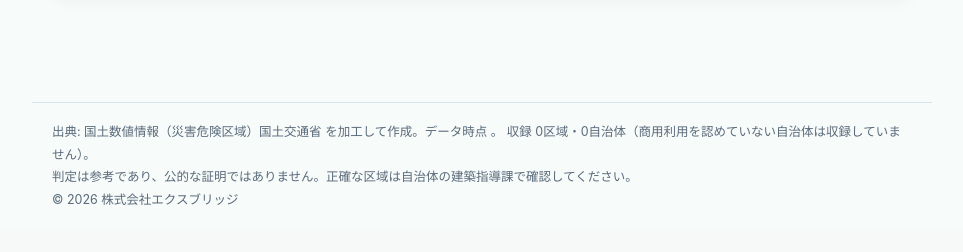
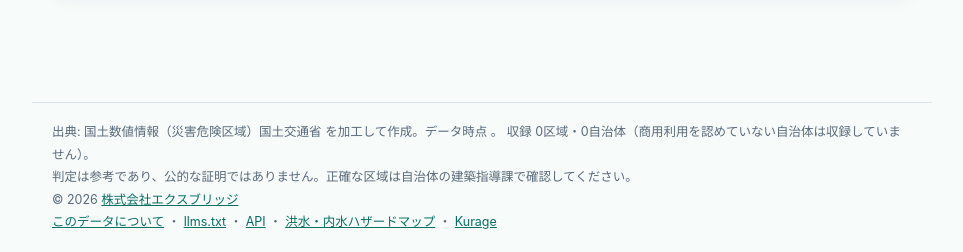
Before and after one commit to katsushi2441/kriskarea, a FastAPI app: page /about in a window 1280 px wide. Shown: the part 820-1072 px from the top of the page, without its empty margins (158-1121 px from the left). Before the commit the page ends 1025 px from the top, so only its background shows below. Run offline with FastAPI, Linux system fonts and the light colour scheme; parts of the project's set-up code (start-up, migrations or seed data) failed here and were passed over.

Commit message:
SEO/OGP/AEO: canonical・OGP画像・JSON-LD・llms.txt・sitemap を追加し、内部リンクの絶対パスを直す
- 内部リンクが "/about" "/map/" の絶対パスで、公開先の /kriskarea.php/ 配下では
  サイト直下(404)へ飛んでいた。root_prefix() で相対に直し、クローラーが辿れるようにした
- head: canonical / og:type,site_name,title,description,url,image,locale / twitter:card
- JSON-LD: WebSite+SearchAction（全ページ）、FAQPage（トップ・about）、BreadcrumbList（下層）
- llms.txt: AI検索向けの要約。ハザードマップとの違い・収録範囲・API・注意書き
- sitemap.xml と robots.txt の Sitemap 行
- OGP画像 1200×630 を scripts/make_ogp.py で生成（kseido と同じ型）
- ページ別のタイトル・説明文（トップ38字・地図・about）

Co-Authored-By: Claude Opus 5 (1M context) <noreply@anthropic.com>

```diff
--- a/app/main.py
+++ b/app/main.py
@@ -20,18 +20,21 @@ from datetime import date
 
 import requests
 from fastapi import FastAPI, Request
-from fastapi.responses import HTMLResponse, JSONResponse, PlainTextResponse
+from fastapi.responses import HTMLResponse, JSONResponse, PlainTextResponse, Response
+from fastapi.staticfiles import StaticFiles
 from fastapi.templating import Jinja2Templates
 
 from app.lookup import Index
 
 PORT = int(os.environ.get("KRISKAREA_PORT", "18311"))
 SITE = os.environ.get("KRISKAREA_SITE_NAME", "Kurage 災害危険区域マップ")
+PUBLIC_BASE = os.environ.get("KRISKAREA_PUBLIC_BASE", "https://kurage.exbridge.jp/kriskarea.php").rstrip("/")
 GSI = "https://msearch.gsi.go.jp/address-search/AddressSearch"
 UA = {"User-Agent": "kriskarea/1.0 (kurage.exbridge.jp)"}
 ROOT = os.path.dirname(os.path.dirname(os.path.abspath(__file__)))
 templates = Jinja2Templates(directory=os.path.join(ROOT, "app", "templates"))
 app = FastAPI(title=SITE)
+app.mount("/static", StaticFiles(directory=os.path.join(ROOT, "app", "static")), name="static")
 INDEX = Index()
 
 LINKS = {
@@ -73,10 +76,80 @@ def admin_code_of(title: str) -> str:
     return ""
 
 
+FAQ = [
+    ("災害危険区域とは何ですか",
+     "建築基準法第39条にもとづき、市町村や都道府県が条例で指定する区域です。津波・高潮・出水・崖崩れなどの"
+     "危険が著しいと認められる区域で、条例により住宅の建築が禁止されたり、居室の床の高さなどの条件が付きます。"),
+    ("ハザードマップと何が違うのですか",
+     "ハザードマップは「その場所が浸水する想定か」を示す図で、建築の可否は決めません。災害危険区域は条例による"
+     "建築規制そのもので、指定されていると家が建てられない、あるいは条件付きになります。家を買う・建てる前に"
+     "効くのは災害危険区域のほうです。"),
+    ("不動産取引で説明されますか",
+     "災害危険区域は宅地建物取引業法の重要事項説明の対象です（施行規則第16条の4の3ほか、法令に基づく制限として"
+     "説明されます）。ただし説明されるのは契約の直前です。土地を探している段階で自分で確かめられるように作りました。"),
+    ("このサイトの判定は公的な証明になりますか",
+     "なりません。住所から求めた代表点による参考情報です。正確な区域の境界は、その自治体の建築指導課（建築主事）で"
+     "確認してください。データを取り込んでいない自治体では「区域外」ではなく「未収録」と表示します。"),
+]
+
+
+def jsonld_for(path: str) -> str:
+    """構造化データ。AI検索・検索エンジンに「何を答えるサイトか」を機械可読で渡す。"""
+    graph = [{
+        "@type": "WebSite",
+        "@id": PUBLIC_BASE + "/#website",
+        "name": SITE,
+        "url": PUBLIC_BASE + "/",
+        "inLanguage": "ja",
+        "publisher": {"@type": "Organization", "name": "株式会社エクスブリッジ", "url": "https://exbridge.jp/"},
+        "potentialAction": {
+            "@type": "SearchAction",
+            "target": {"@type": "EntryPoint", "urlTemplate": PUBLIC_BASE + "/?q={search_term_string}"},
+            "query-input": "required name=search_term_string",
+        },
+    }]
+    if path in ("/", "/about"):
+        graph.append({
+            "@type": "FAQPage",
+            "mainEntity": [
+                {"@type": "Question", "name": q,
+                 "acceptedAnswer": {"@type": "Answer", "text": a}} for q, a in FAQ
+            ],
+        })
+    if path != "/":
+        graph.append({
+            "@type": "BreadcrumbList",
+            "itemListElement": [
+                {"@type": "ListItem", "position": 1, "name": SITE, "item": PUBLIC_BASE + "/"},
+                {"@type": "ListItem", "position": 2,
+                 "name": "地図で見る" if path.startswith("/map") else "このデータについて",
+                 "item": PUBLIC_BASE + path},
+            ],
+        })
+    return json.dumps({"@context": "https://schema.org", "@graph": graph}, ensure_ascii=False)
+
+
+def root_prefix(path: str) -> str:
+    """画面内のリンクに付ける相対プレフィックス。
+
+    公開時は heteml の /kriskarea.php/ 配下に置かれるので、リンクを "/about" と
+    絶対で書くとサイト直下（404）へ飛ぶ。置き場所が変わっても壊れないよう、
+    ページの深さから "../" を組み立てる。末尾スラッシュの有無で深さが変わる。
+    """
+    segs = [s for s in path.split("/") if s]
+    depth = len(segs) if path.endswith("/") else max(0, len(segs) - 1)
+    return "../" * depth
+
+
 def page(request: Request, name: str, **kw):
+    # canonical / og:url は公開URL（heteml のプロキシ経由）で出す。バックエンドの
+    # 127.0.0.1:18311 を書くと検索エンジンにもAIにも届かないURLになる。
+    path = request.url.path
     kw.update(site=SITE, links=LINKS, year=date.today().year,
               count=INDEX.count, city_count=INDEX.city_count,
-              vintage=INDEX.vintage, attribution=INDEX.attribution)
+              vintage=INDEX.vintage, attribution=INDEX.attribution,
+              public_base=PUBLIC_BASE, canonical=PUBLIC_BASE + path,
+              root=root_prefix(path), jsonld=jsonld_for(path))
     return templates.TemplateResponse(request, name, kw)
 
 
@@ -174,4 +247,55 @@ def about(request: Request):
 
 @app.get("/robots.txt", response_class=PlainTextResponse)
 def robots():
-    return "User-agent: *\nAllow: /\n"
+    return f"User-agent: *\nAllow: /\n\nSitemap: {PUBLIC_BASE}/sitemap.xml\n"
+
+
+@app.get("/sitemap.xml")
+def sitemap():
+    urls = "".join(
+        f"<url><loc>{PUBLIC_BASE}{p}</loc><changefreq>monthly</changefreq></url>"
+        for p in ("/", "/map/", "/about")
+    )
+    xml = f'<?xml version="1.0" encoding="UTF-8"?><urlset xmlns="http://www.sitemaps.org/schemas/sitemap/0.9">{urls}</urlset>'
+    return Response(content=xml, media_type="application/xml")
+
+
+@app.get("/llms.txt", response_class=PlainTextResponse)
+def llms():
+    """AI検索（ChatGPT/Claude/Perplexity 等）向けの要約。何を答えられる道具かを最初に書く。"""
+    prefs = sorted({r["pref"] for r in INDEX._rows if r["pref"]})
+    return f"""# {SITE}
+
+> 住所を入れると、その場所が建築基準法第39条にもとづく「災害危険区域」に指定されているかを返すサイト。
+> 指定されている場合は、根拠となる条例名・告示番号・告示年月日・区域の区分（災害危険基準高など）と、
+> その条例で禁止・制限されている建築行為の内容まで表示する。
+
+## ハザードマップとの違い（よく混同される）
+- ハザードマップ: その場所が「浸水する想定か」を示す。建築の可否は決めない。
+- 災害危険区域: 市町村・都道府県が条例で指定し、住宅の建築が「禁止」されたり、床の高さなどの条件が付く。
+  家を買う・建てる前に効くのはこちら。重要事項説明の対象（宅地建物取引業法施行規則 第16条の4の3）。
+
+## 収録
+- 区域数: {INDEX.count:,}
+- 自治体数: {INDEX.city_count}
+- 都道府県: {", ".join(prefs)}
+- データ時点: {INDEX.vintage}
+- {INDEX.attribution}
+- 商用利用を認めていない自治体のデータは収録していない（そのため「未収録」と「区域外」を区別して返す）
+
+## 使い方
+- 住所で調べる: {PUBLIC_BASE}/?q=<住所>
+- 地図で見る: {PUBLIC_BASE}/map/
+- データの説明: {PUBLIC_BASE}/about
+- API: {PUBLIC_BASE}/api/check?q=<住所> （JSON。status は inside / outside / uncovered の3値）
+
+## 注意
+判定は住所から求めた代表点による参考情報で、公的な証明ではない。
+正確な区域は、その自治体の建築指導課（建築主事）で確認すること。
+
+## 関連（同じ運営の防災ツール）
+- 洪水・内水ハザードマップ: {LINKS['kflood']}
+- 重ねるハザードマップ（国土交通省）: {LINKS['portal']}
+
+運営: 株式会社エクスブリッジ https://exbridge.jp/
+"""
--- a/app/templates/about.html
+++ b/app/templates/about.html
@@ -1,5 +1,6 @@
 {% extends "base.html" %}
-{% block title %}このデータについて｜{{ site }}{% endblock %}
+{% block title %}データの出典と判定の仕組み｜{{ site }}{% endblock %}
+{% block desc %}収録データ（国土数値情報 災害危険区域）の出典・データ時点・収録範囲と、住所からの判定方法、「未収録」と「区域外」を分けている理由を説明します。{% endblock %}
 {% block body %}
 <h1>このデータについて</h1>
 <div class="card">
--- a/app/templates/base.html
+++ b/app/templates/base.html
@@ -2,6 +2,17 @@
 <meta name="viewport" content="width=device-width,initial-scale=1">
 <title>{% block title %}{{ site }}{% endblock %}</title>
 <meta name="description" content="{% block desc %}住所を入れると、その場所が建築基準法39条の災害危険区域に指定されているかを調べます。根拠条例・告示番号・建築制限の内容まで表示します。{% endblock %}">
+<link rel="canonical" href="{{ canonical }}">
+<meta property="og:type" content="website">
+<meta property="og:site_name" content="{{ site }}">
+<meta property="og:title" content="{{ self.title() }}">
+<meta property="og:description" content="{{ self.desc() }}">
+<meta property="og:url" content="{{ canonical }}">
+<meta property="og:image" content="{{ public_base }}/static/ogp.png">
+<meta property="og:locale" content="ja_JP">
+<meta name="twitter:card" content="summary_large_image">
+<script type="application/ld+json">{{ jsonld|safe }}</script>
+{% block head %}{% endblock %}
 <style>
 :root{--ink:#12202f;--muted:#5a6a7a;--line:#d9e4e8;--teal:#0a9a8f;--teal-deep:#087064;--paper:#f7fbfa;--warn:#c0392b;--warn-bg:#fdecea;}
 *{box-sizing:border-box}
@@ -30,13 +41,14 @@ footer a{color:var(--teal-deep)}
 @media(max-width:560px){th{width:40%;white-space:normal}}
 </style></head><body>
 <header><div class="bar">
-<a class="brand" href="/">{{ site }}<small>EXBRIDGE, INC.</small></a>
-<nav><a href="/">住所で調べる</a><a href="/map/">地図で見る</a><a href="/about">このデータについて</a></nav>
+<a class="brand" href="{{ root if root else './' }}">{{ site }}<small>EXBRIDGE, INC.</small></a>
+<nav><a href="{{ root if root else './' }}">住所で調べる</a><a href="{{ root }}map/">地図で見る</a><a href="{{ root }}about">このデータについて</a></nav>
 </div></header>
 <main>{% block body %}{% endblock %}</main>
 <footer>
 出典: 国土数値情報（災害危険区域）国土交通省 を加工して作成。データ時点 {{ vintage }}。
 収録 {{ "{:,}".format(count) }}区域・{{ city_count }}自治体（商用利用を認めていない自治体は収録していません）。<br>
 判定は参考であり、公的な証明ではありません。正確な区域は自治体の建築指導課で確認してください。<br>
-&copy; {{ year }} 株式会社エクスブリッジ
+&copy; {{ year }} <a href="https://exbridge.jp/" target="_blank" rel="noopener">株式会社エクスブリッジ</a><br>
+<a href="{{ root }}about">このデータについて</a> ・ <a href="{{ root }}llms.txt">llms.txt</a> ・ <a href="{{ root }}api/check?q=名古屋市港区港明1-12-20">API</a> ・ <a href="{{ links.kflood }}" target="_blank" rel="noopener">洪水・内水ハザードマップ</a> ・ <a href="https://kurage.exbridge.jp/" target="_blank" rel="noopener">Kurage</a>
 </footer></body></html>
--- a/app/templates/map.html
+++ b/app/templates/map.html
@@ -1,5 +1,6 @@
 {% extends "base.html" %}
-{% block title %}地図で見る｜{{ site }}{% endblock %}
+{% block title %}地図で見る｜災害危険区域の広がりを地図で確認｜{{ site }}{% endblock %}
+{% block desc %}災害危険区域を地図に重ねて表示します。地図をクリックすると、その地点が区域内かどうかと根拠条例が出ます。住所からの移動もできます。{% endblock %}
 {% block body %}
 <link rel="stylesheet" href="https://cdnjs.cloudflare.com/ajax/libs/maplibre-gl/4.7.1/maplibre-gl.css">
 <style>
@@ -21,7 +22,7 @@
   <div id="map"></div>
   <div class="side">
     <div class="card">
-      <form class="search" method="get" action="/map/">
+      <form class="search" method="get" action="./">
         <input type="text" name="q" value="{{ q|e }}" placeholder="住所で移動 例: 名古屋市港区">
         <button type="submit">移動</button>
       </form>
```
Also changed, not shown: app/templates/index.html (+5 -3 lines), scripts/make_ogp.py (added, +47 -0 lines), app/static/ogp.png (added).
